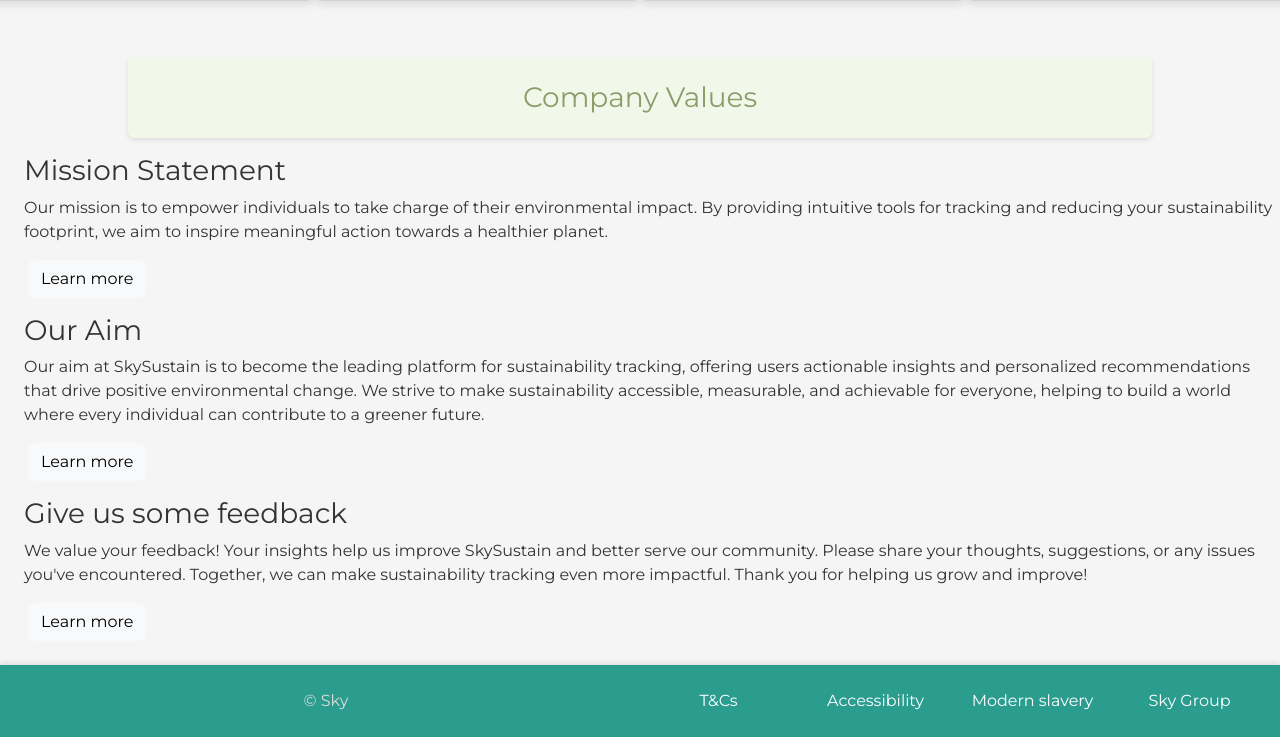
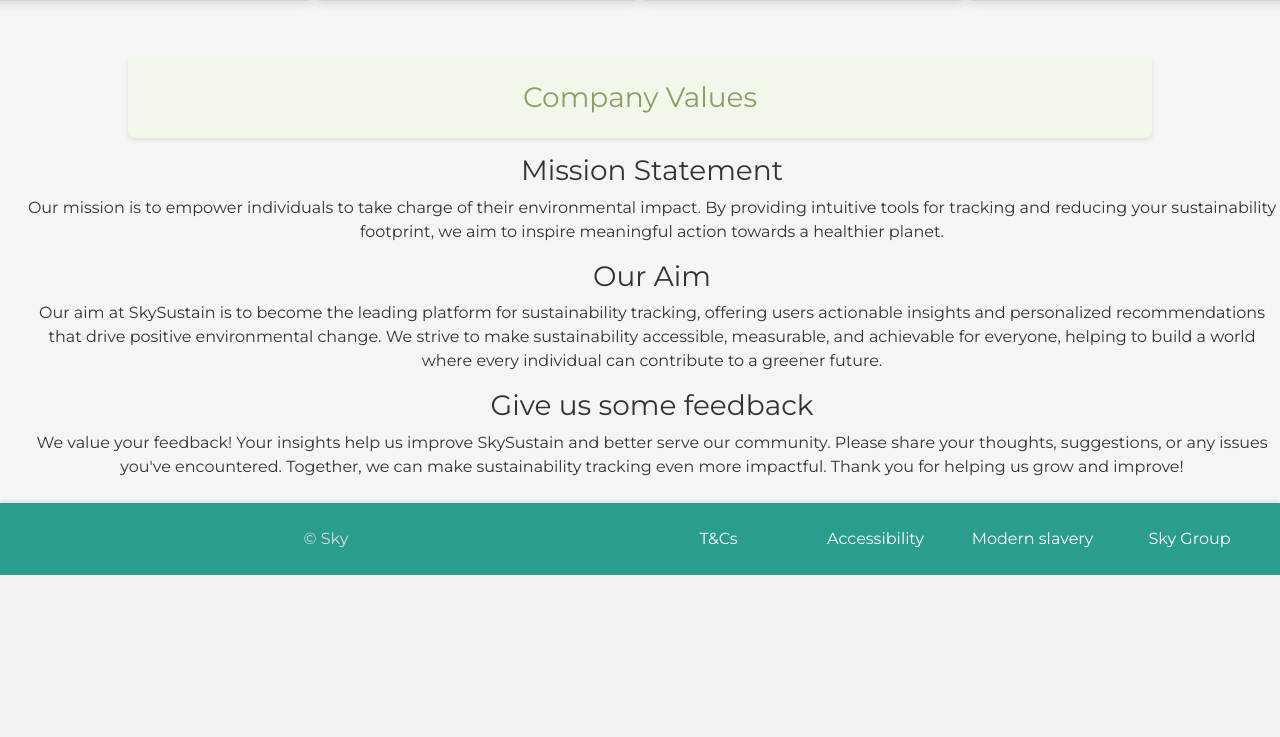
Before and after one commit to mahsan2002/4Loop, a Flask app: page /aboutus in a window 1280 px wide. Shown: the part 807-1544 px from the top of the page. After the commit the page ends 1382 px from the top, so only its background shows below. Run offline with Flask 3, Linux system fonts and the light colour scheme.

Commit message:
EDIT: Sub-text words edited.

```diff
--- a/application/templates/AboutUs.html
+++ b/application/templates/AboutUs.html
@@ -54,23 +54,21 @@
     <h2 id="company-values" class="sub-title p-4">Company Values</h2>
 
     <div class="sub-text ms-4 mt-3">
-        <h3>Mission Statement</h3>
-        <p>Our mission is to empower individuals to take charge of their environmental impact. By providing intuitive tools for tracking and reducing your sustainability footprint, we aim to inspire meaningful action towards a healthier planet.</p>
-        <button type="button" class="btn btn-light ms-1">Learn more</button>
+        <h3 class="text-center">Mission Statement</h3>
+        <p class="text-center">Our mission is to empower individuals to take charge of their environmental impact. By providing intuitive tools for tracking and reducing your sustainability footprint, we aim to inspire meaningful action towards a healthier planet.</p>
+
 
     </div>
     <div class="sub-text ms-4 mt-3">
-        <h3>Our Aim</h3>
-        <p>Our aim at SkySustain is to become the leading platform for sustainability tracking, offering users actionable insights and personalized recommendations that drive positive environmental change.
+        <h3 class="text-center">Our Aim</h3>
+        <p class="text-center">Our aim at SkySustain is to become the leading platform for sustainability tracking, offering users actionable insights and personalized recommendations that drive positive environmental change.
           We strive to make sustainability accessible, measurable, and achievable for everyone, helping to build a world where every individual can contribute to a greener future.</p>
-        <button type="button" class="btn btn-light ms-1">Learn more</button>
-
     </div>
 
     <div class="sub-text ms-4 mt-3 my-4">
-        <h3>Give us some feedback</h3>
-        <p>We value your feedback! Your insights help us improve SkySustain and better serve our community. Please share your thoughts, suggestions, or any issues you've encountered. Together, we can make sustainability tracking even more impactful. Thank you for helping us grow and improve!</p>
-        <button type="button" class="btn btn-light ms-1">Learn more</button>
+        <h3 class="text-center">Give us some feedback</h3>
+        <p class="text-center">We value your feedback! Your insights help us improve SkySustain and better serve our community. Please share your thoughts, suggestions, or any issues you've encountered. Together, we can make sustainability tracking even more impactful. Thank you for helping us grow and improve!</p>
+
 
     </div>
 {% endblock %}
```
